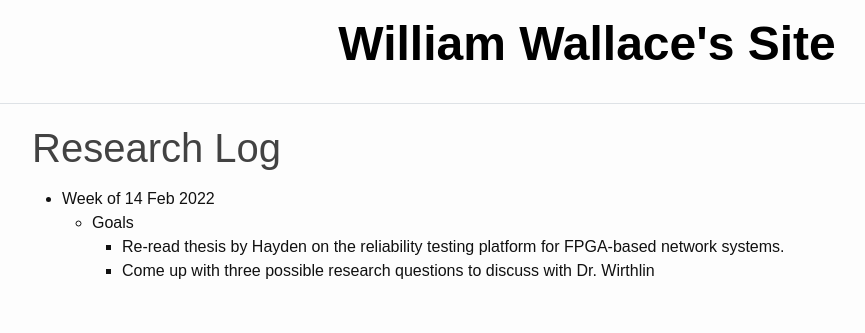
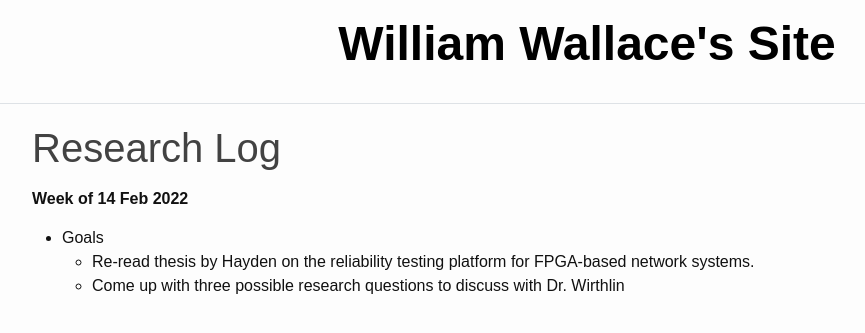
Before and after one commit to masterqwerty/masterqwerty.github.io, a Jekyll site: the page built from _pages/log.md, in a window 1280 px wide. Shown: the top 333 px of the page, without its empty margins (53-918 px from the left). Built offline with Jekyll 4.4.1, drawn with Linux system fonts in a browser that asks for light colours.

Commit message:
Changes styling a little bit for better readability.

```diff
--- a/_pages/log.md
+++ b/_pages/log.md
@@ -3,7 +3,8 @@ layout: default
 title: Research Log
 ---
 
-* Week of 14 Feb 2022
-  * Goals
-    * Re-read thesis by Hayden on the reliability testing platform for FPGA-based network systems.
-    * Come up with three possible research questions to discuss with Dr. Wirthlin
+**Week of 14 Feb 2022**
+
+* Goals
+  * Re-read thesis by Hayden on the reliability testing platform for FPGA-based network systems.
+  * Come up with three possible research questions to discuss with Dr. Wirthlin
```
